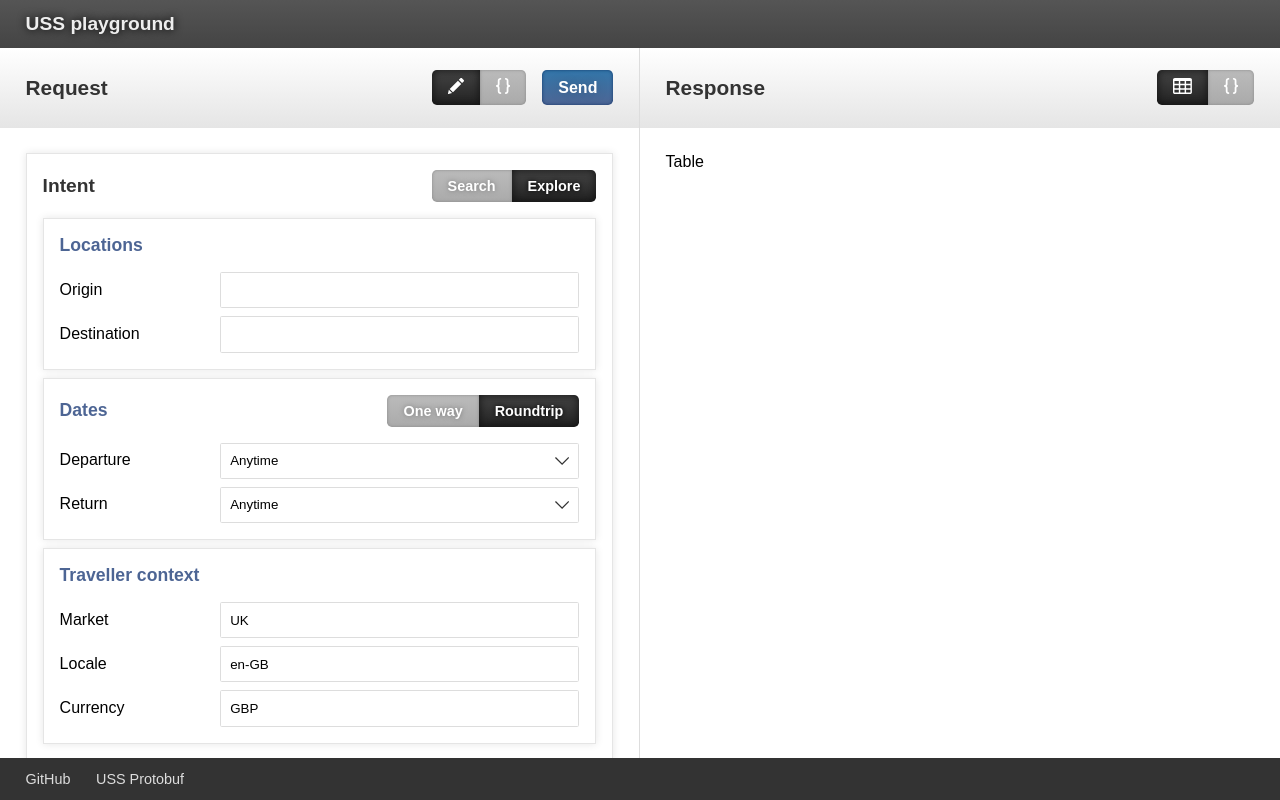
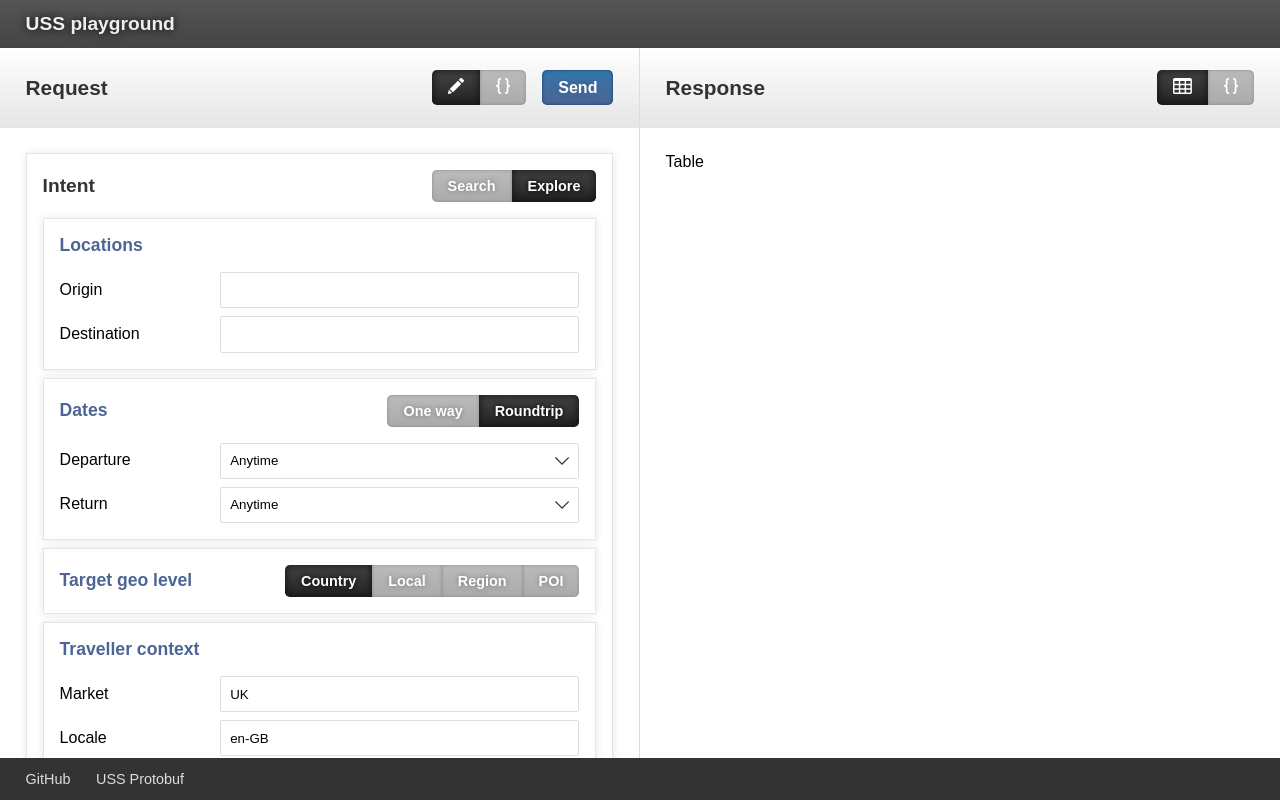
Before and after one commit to marticongost/uss-test-harness, a Next.js app: page / in a window 1280 px wide. Built offline with nearby package versions, Linux system fonts and the light colour scheme.

Commit message:
Added a field for the target geo level

```diff
--- a/modules/uss-form-schema.js
+++ b/modules/uss-form-schema.js
@@ -12,6 +12,12 @@ import {
 } from "../modules/schema";
 import { anytime } from "./dates";
 import { EXPLORE_INTENT, inventories, SEARCH_INTENT } from "./inventories";
+import {
+  GEO_LEVEL_COUNTRY,
+  GEO_LEVEL_LOCAL,
+  GEO_LEVEL_POI,
+  GEO_LEVEL_REGION,
+} from "./uss-geolevels";
 
 export const formSchema = [
   new FieldSet({
@@ -76,6 +82,24 @@ export const formSchema = [
             defaultValue: anytime,
             input: FlexibleDateDropdownInput,
             visibility: (formState) => !formState["oneWay"],
+          }),
+        ],
+      }),
+      new FieldSet({
+        name: "targetGeoLevel",
+        label: "Target geo level",
+        fields: [
+          new StringField({
+            name: "targetGeoLevel",
+            label: "Target geo level",
+            defaultValue: GEO_LEVEL_COUNTRY,
+            choices: [
+              { value: GEO_LEVEL_COUNTRY, label: "Country" },
+              { value: GEO_LEVEL_LOCAL, label: "Local" },
+              { value: GEO_LEVEL_REGION, label: "Region" },
+              { value: GEO_LEVEL_POI, label: "POI" },
+            ],
+            placement: FIELDSET_HEADER,
           }),
         ],
       }),
--- /dev/null
+++ b/modules/uss-geolevels.js
@@ -0,0 +1,5 @@
+export const GEO_LEVEL_ANYWHERE = "GEO_LEVEL_ANYWHERE";
+export const GEO_LEVEL_COUNTRY = "GEO_LEVEL_COUNTRY";
+export const GEO_LEVEL_LOCAL = "GEO_LEVEL_LOCAL";
+export const GEO_LEVEL_REGION = "GEO_LEVEL_REGION";
+export const GEO_LEVEL_POI = "GEO_LEVEL_POI";
```
